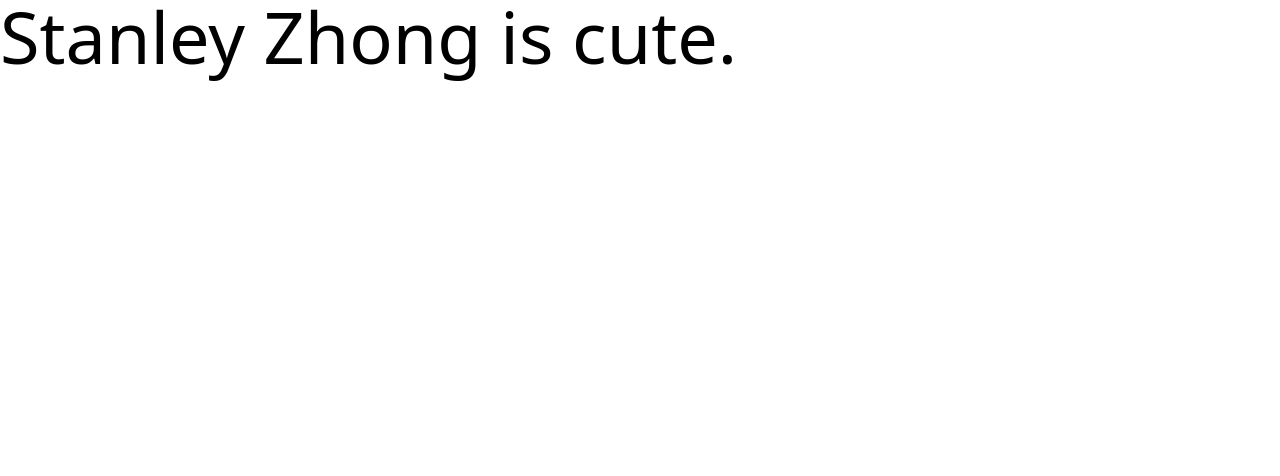
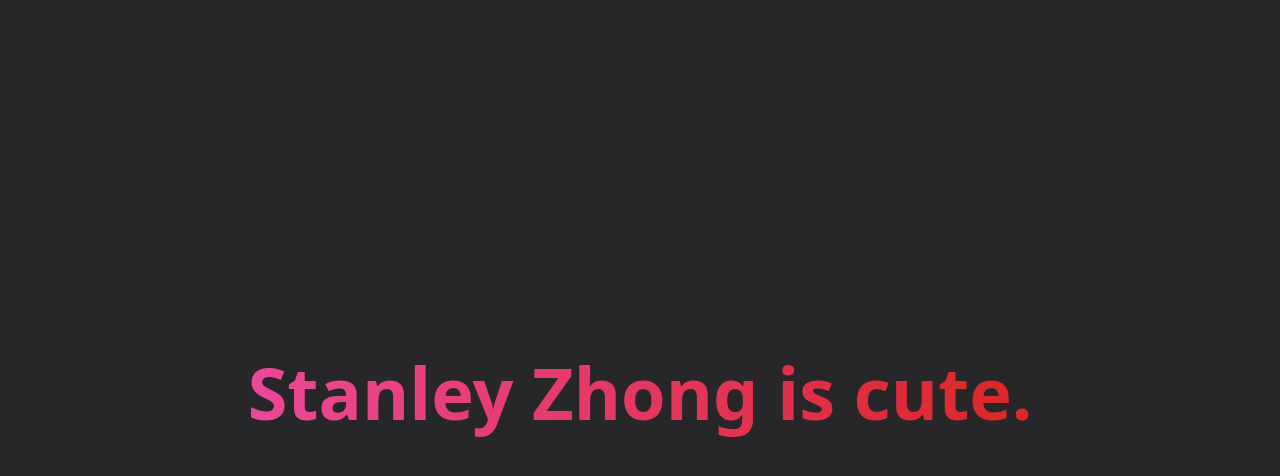
Before and after one commit to SVWEFSBRWHWBCOTSEID/SVWEFSBRWHWBCOTSEID.github.io, a Next.js app: page / in a window 1280 px wide. Shown: the top 476 px of the page. Built offline with nearby package versions, Linux system fonts and the light colour scheme.

Commit message:
Add `_document`, initial styling

```diff
--- /dev/null
+++ b/pages/_document.tsx
@@ -0,0 +1,25 @@
+import Document, {Html, Head, Main, NextScript, DocumentContext} from 'next/document';
+
+
+class GDocument extends Document {
+    static async getInitialProps(ctx: DocumentContext) {
+        const initialProps = await Document.getInitialProps(ctx);
+        return { ...initialProps };
+    }
+
+    render() {
+        return (
+            <Html className="dark">
+                <Head>
+                    <meta charSet="utf-8" />
+                </Head>
+                <body className="bg-zinc-800">
+                    <Main />
+                    <NextScript />
+                </body>
+            </Html>
+        )
+    }
+}
+
+export default GDocument;
--- a/pages/index.tsx
+++ b/pages/index.tsx
@@ -10,8 +10,10 @@ export default function Home() {
                 <link rel="icon" href="/favicon.ico" />
             </Head>
 
-            <main>
-                <h1 className="text-7xl">Stanley Zhong is cute.</h1>
+            <main className="h-screen flex items-center justify-center">
+                <h1 className="text-7xl text-center font-bold bg-gradient-to-r from-pink-500 to-red-600 bg-clip-text text-transparent pb-4">
+                    Stanley Zhong is cute.
+                </h1>
             </main>
         </div>
     )
```
